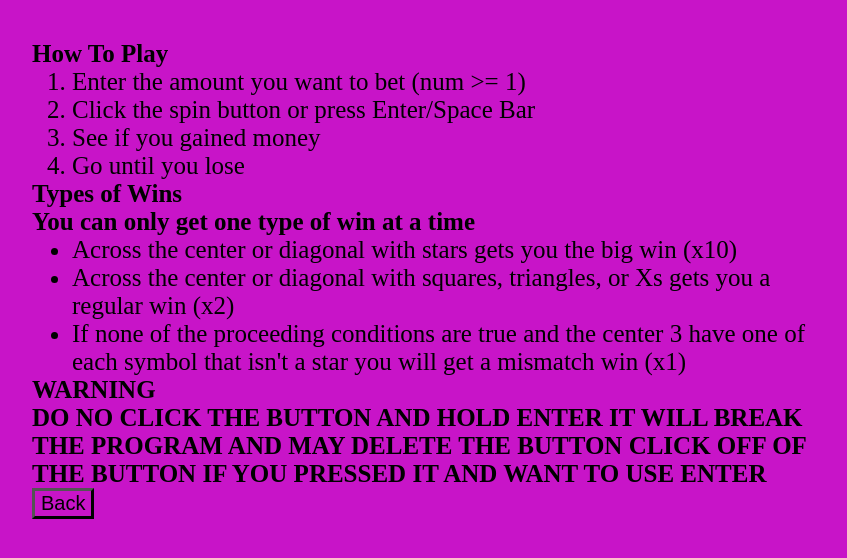
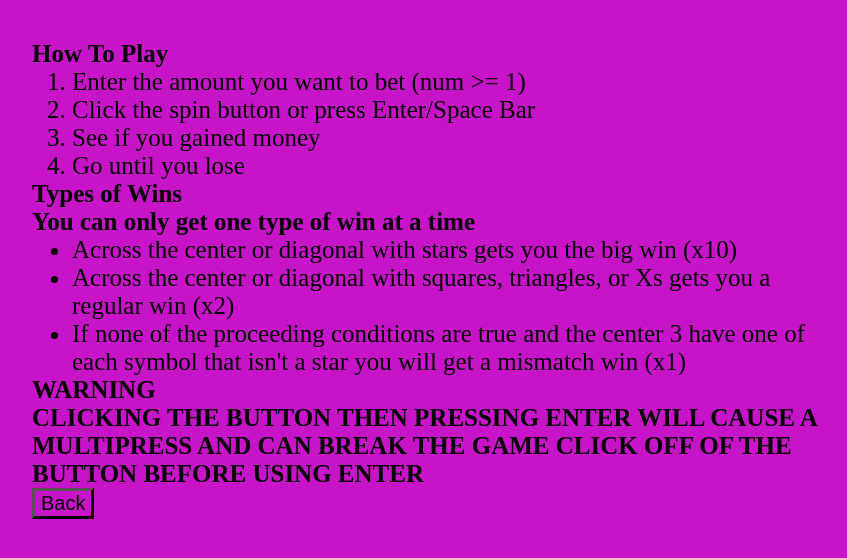
Before and after one commit to WizardKEEE/Game-project, a plain HTML site: page guide.html in a window 1280 px wide. Shown: the whole page, without its empty margins (208-1055 px from the left). Drawn offline with Linux system fonts and the light colour scheme.

Commit message:
Update guide.html
Updated the warning

```diff
--- a/guide.html
+++ b/guide.html
@@ -22,7 +22,7 @@
         <li>If none of the proceeding conditions are true and the center 3 have one of each symbol that isn't a star you will get a mismatch win (x1)</li>
     </ul>
     <h1><strong>WARNING</strong></h1>
-    <p><strong>DO NO CLICK THE BUTTON AND HOLD ENTER IT WILL BREAK THE PROGRAM AND MAY DELETE THE BUTTON CLICK OFF OF THE BUTTON IF YOU PRESSED IT AND WANT TO USE ENTER</strong></p>
+    <p><strong>CLICKING THE BUTTON THEN PRESSING ENTER WILL CAUSE A MULTIPRESS AND CAN BREAK THE GAME CLICK OFF OF THE BUTTON BEFORE USING ENTER</strong></p>
     <a href="index.html"><button>Back</button></a>
 </body>
 </html>
```
